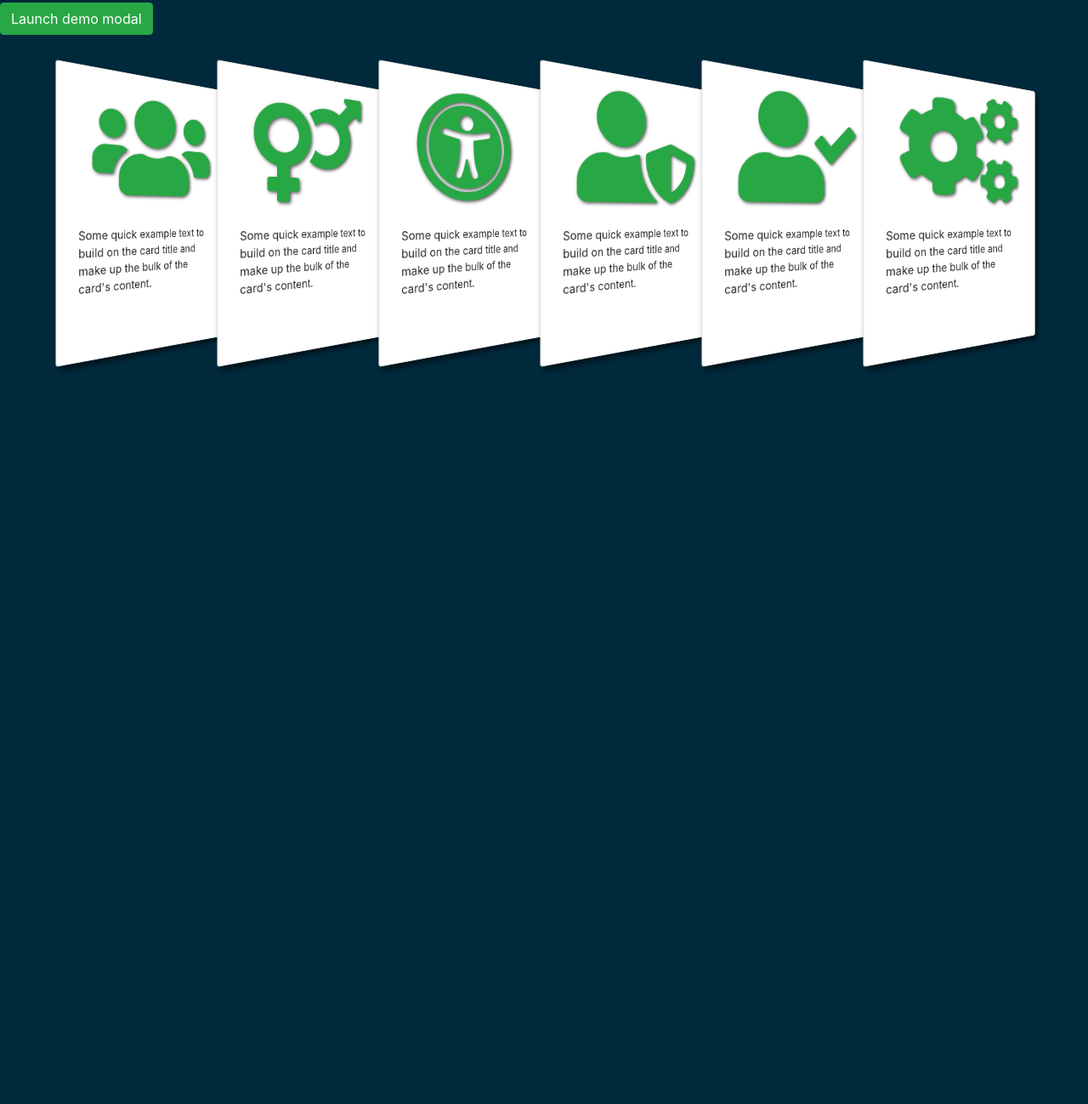
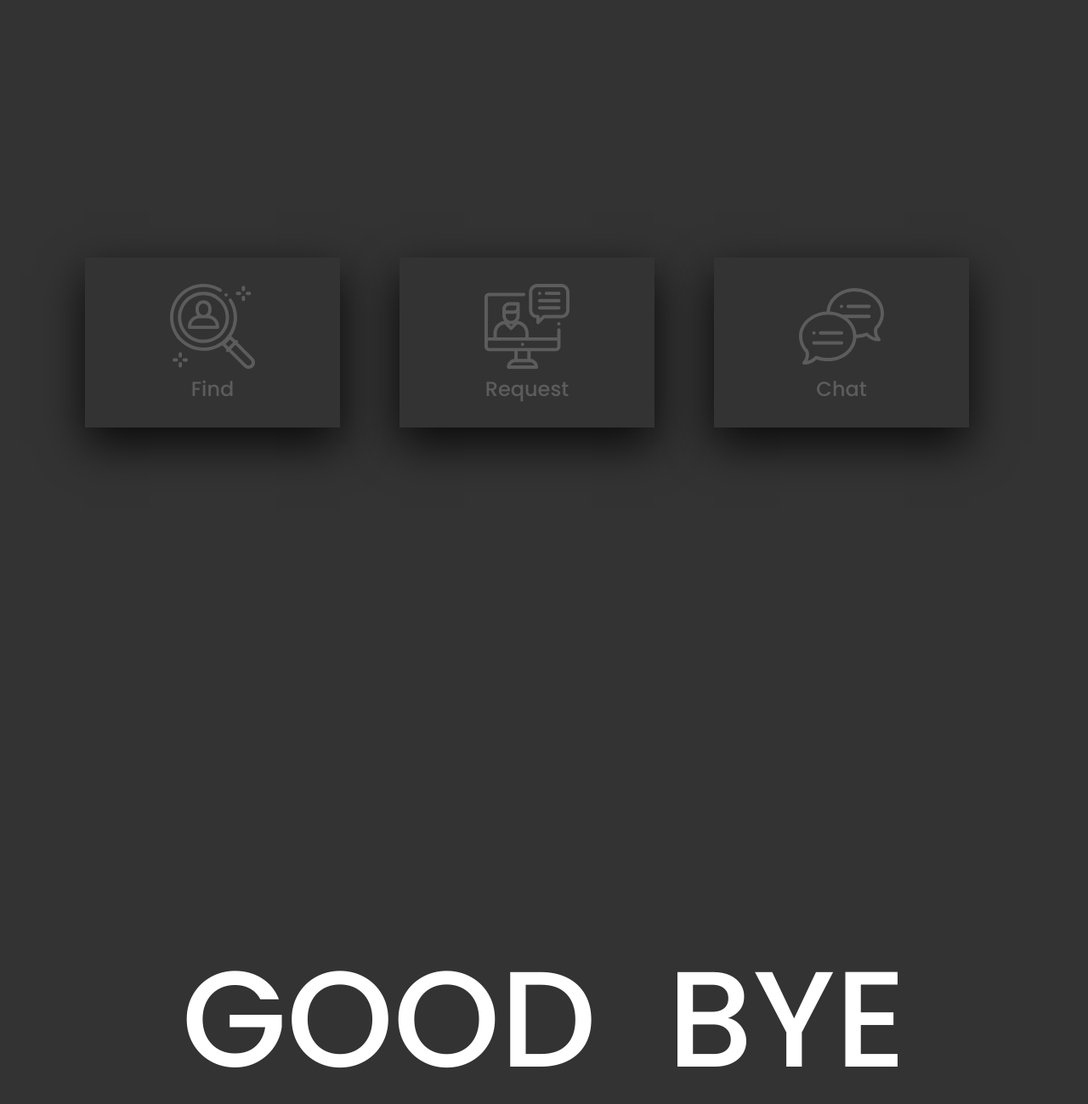
Before and after one commit to sarthakg043/Birthday-Twin, a plain HTML site: page index.html in a window 1280 px wide. Shown: the part 829-2128 px from the top of the page at 85% size. Before the commit the page ends 1290 px from the top, so only its background shows below. Drawn offline with nearby package versions, Linux system fonts and the light colour scheme.

Commit message:
Modified for School Practical

```diff
--- /dev/null
+++ b/Styles/card_hover_styles.css
@@ -0,0 +1,92 @@
+section{
+	margin: 0;
+	padding: 0;
+	min-height: 100vh;
+	background: #333;
+	display: flex;
+	justify-content: center;
+	align-items: center;
+	font-family: consolas;
+}
+
+section .container{
+	width: 100%;
+	position: relative;
+	display: flex;
+	justify-content: space-between;
+}
+
+section .container .creddle{
+	margin: 0 auto;
+	width: auto;
+}
+
+section .container .creddle .face{
+	width: 300px;
+	height: 200px;
+	transition: 0.5s;
+}
+
+section .container .creddle .face.face1{
+	position: relative;
+	background: #333;
+	display: flex;
+	justify-content: center;
+	align-items: center;
+	z-index: 1;
+	transform: translateY(100px);
+}
+section .container .creddle:hover .face.face1{
+	background: #ff0057;
+	transform: translateY(0);
+}
+section .container .creddle .face.face1 .content{
+	opacity: 0.2;
+	transition: 0.5s;
+}
+section .container .creddle:hover .face.face1 .content{
+	opacity: 1;
+}
+section .container .creddle .face.face1 .content img{
+	max-width: 100px;
+}
+section .container .creddle .face.face1 .content h3{
+	margin: 10px 0 0;
+	padding: 0;
+	color: #fff;
+	text-align: center;
+	font-size: 1.5em;
+}
+
+section .container .creddle .face.face2{
+	position: relative;
+	background: #fff;
+	justify-content: center;
+	align-items: center;
+	padding: 20px;
+	box-sizing: border-box;
+	box-shadow: 0 20px 50px rgba(0,0,0,0.8);
+	transform: translateY(-100px);
+}
+section .container .creddle:hover .face.face2{
+	transform: translateY(0);
+}
+
+section .container .creddle .face.face2 p{
+	margin: 0;
+	padding: 0;
+}
+section .container .creddle .face.face2 a{
+	margin: 15px 0 0;
+	display: inline-block;
+	text-decoration: none;
+	font-weight: 900;
+	color: #333;
+	padding: 5px;
+	border: 1px solid #333;
+	transition: 0.3s;
+}
+section .container .creddle .face.face2 a:hover{
+	background-color: #333;
+	color: #fff;
+}
--- /dev/null
+++ b/Styles/ghost.css
@@ -0,0 +1,65 @@
+@import url('https://fonts.googleapis.com/css?family=Poppins:400,500,600,700,800,900&display=swap');
+*{
+	margin: 0;
+	padding: 0;
+	box-sizing: border-box;
+	font-family: "Poppins", sans-serif;
+}
+
+.ghost{
+	position: relative;
+	width: 100%;
+	height: 100vh;
+	background-color: #333;
+	display: flex;
+	justify-content: center;
+	align-items: center;
+	overflow: hidden;
+}
+.ghost h2{
+	font-size: 10em;
+	color: #fff;
+	text-transform: uppercase;
+	text-align: center;
+	display: flex;
+}
+@media(max-width: 1200px){
+	.ghost h2{
+		font-size: 5em;
+		color: #fff;
+		text-transform: uppercase;
+		text-align: center;
+		display: flex;
+	}
+}
+
+.ghost h2 span{
+	transition: 1.5s;
+}
+.ghost h2:hover span{
+	filter: blur(20px);
+	opacity: 0;
+	transform: scale(2);
+}
+
+.ghost h2 span:nth-child(10n+1){
+	transition-delay: 0s;
+}
+.ghost h2 span:nth-child(10n+2){
+	transition-delay: 0.1s;
+}
+.ghost h2 span:nth-child(10n+3){
+	transition-delay: 0.2s;
+}
+.ghost h2 span:nth-child(10n+4){
+	transition-delay: 0.3s;
+}
+.ghost h2 span:nth-child(10n+5){
+	transition-delay: 0.4s;
+}
+.ghost h2 span:nth-child(10n+6){
+	transition-delay: 0.5s;
+}
+.ghost h2 span:nth-child(10n+7){
+	transition-delay: 0.6s;
+}
--- a/sign_in.css
+++ b/Styles/sign_in.css
@@ -62,6 +62,7 @@ body{
 	margin-top: 30px;
 	color: #000;
 	font-weight: bold;
+	max-width: 200px;
 }
 
 .forget:nth-of-type(2){
--- a/style.css
+++ b/Styles/style.css
@@ -6,7 +6,7 @@ html{
     width: 100%;
 }
 body{
-    background: #00293c;
+    background: #333;
     width: 100%;
 }
 
@@ -141,11 +141,6 @@ button:focus{
     box-shadow: none;
 }
 
-.container{
-    margin: 0;
-    padding: 0;
-}
-
 #content{
     margin: 10px auto;
     justify-content: center;
@@ -154,24 +149,3 @@ button:focus{
 #content div{
     margin: auto;
 }
-
-.card{
-    height: 25em;
-    margin: 10% auto;
-    padding: 10px;
-    box-shadow: 5px 5px 10px #000a;
-    transform-style: preserve-3d;
-    transform: translate(-10%, 0) perspective(500px) rotateY(30deg) scale(.8,.8);
-    transition: 2s;
-}
-.card:hover{
-    transform: translate(-15%, -20%) perspective(500px) rotateY(0deg) scale(1.2,1.2);
-    box-shadow: 10px 10px 20px #0009;
-    z-index: 1;
-}
-
-.card i{
-    font-size: 10em;
-    margin: 5% 15%;
-    text-shadow: 2px 2px 5px #000a;
-}
--- a/index.html
+++ b/index.html
@@ -15,8 +15,9 @@
 		<script src="https://code.jquery.com/jquery-3.3.1.slim.min.js" integrity="sha384-q8i/X+965DzO0rT7abK41JStQIAqVgRVzpbzo5smXKp4YfRvH+8abtTE1Pi6jizo" crossorigin="anonymous"></script>
 
 		<!-- Custom Stylesheet -->
-		<link rel="stylesheet" type="text/css" href="style.css">
-
+		<link rel="stylesheet" type="text/css" href="Styles/style.css">
+		<link rel="stylesheet" type="text/css" href="Styles/card_hover_styles.css">
+		<link rel="stylesheet" type="text/css" href="Styles/ghost.css">
 
 		<title>Birthday Twin</title>
 	</head>
@@ -48,10 +49,10 @@
 						</div>
 					</li>
 					<li class="nav-item nav-link">Sign
-						<a href="sign_in.html" target="_blank" class="nav-link d-inline">
+						<a href="sign_in.html" class="nav-link d-inline">
 							<i class="fas fa-user" title="Sign in"></i>
 						</a>/
-						<a href="sign_up.html" target="_blank" class="nav-link d-inline">
+						<a href="sign_up.html" class="nav-link d-inline">
 							<i class="fas fa-user-plus" title="Sign up"></i>
 						</a>
 					</li>
@@ -69,98 +70,78 @@
 				<h1 class="display-4">Find Your Birthday Twin</h1>
 				<p class="lead">The Only Birthday Buddy Finding App.</p>
 				<hr class="my-4">
-				<a href="#modal" class="btn btn-lg" role="button">Get Started</a>
+				<a href="#about" class="btn btn-lg" role="button">Get Started</a>
 			</div>
 		</div>
 
-		<div class="container">
+		<!-- About -->
+		<a name="about"></a>
+		<section>
+			<div class="container row align-items-center">
 
-			<a name="modal"></a>
-
-
-
-			<!-- Button trigger modal -->
-			<button type="button" class="btn btn-success" data-toggle="modal" data-target="#exampleModal">Launch demo modal</button>
-
-			<!-- Modal -->
-			<div class="modal fade" id="exampleModal" tabindex="-1" role="dialog" aria-labelledby="exampleModalLabel" aria-hidden="true">
-				<div class="modal-dialog" role="document">
-					<div class="modal-content">
-						<div class="modal-header">
-							<h5 class="modal-title" id="exampleModalLabel">Modal title</h5>
-							<button type="button" class="close" data-dismiss="modal" aria-label="Close">
-								<span aria-hidden="true">&times;</span>
-							</button>
-						</div>
-
-						<div class="modal-body">...</div>
-
-						<div class="modal-footer">
-							<button type="button" class="btn btn-secondary" data-dismiss="modal">Close</button>
-							<button type="button" class="btn btn-primary">Save changes</button>
+				<!-- Card 1 -->
+				<div class="creddle col-lg-4 col-sm-12">
+					<div class="face face1">
+						<div class="content">
+							<img src="sketches/find-my-friend.svg">
+							<h3>Find</h3>
 						</div>
 					</div>
-				</div>
-			</div>
-
-			<!-- About -->
-			<div id="content" class="row align-items-center">
-				<div class="col-6 col-md-1">
-					<div class="card" style="width: 18rem;">
-						<i class="fas fa-users text-success card-img-top"></i>
-						<div class="card-body">
-							<p class="card-text">Some quick example text to build on the card title and make up the bulk of the card's content.</p>
+					<div class="face face2">
+						<div class="content">
+							<p>Lorem ipsum dolor sit amet, consectetur adipisicing elit, sed do eiusmod
+							tempor incididunt ut labore et dolore magna aliqua.</p>
+							<a href="#">Read More</a>
 						</div>
 					</div>
 				</div>
 
-				<div class="col-6 col-md-1">
-					<div class="card" style="width: 18rem;">
-						<i class="fas fa-venus-mars text-success card-img-top"></i>
-						<div class="card-body">
-							<p class="card-text">Some quick example text to build on the card title and make up the bulk of the card's content.</p>
+				<!-- Card 2 -->
+				<div class="creddle col-lg-4 col-sm-12">
+					<div class="face face1">
+						<div class="content">
+							<img src="sketches/request.svg">
+							<h3>Request</h3>
+						</div>
+					</div>
+					<div class="face face2">
+						<div class="content">
+							<p>Lorem ipsum dolor sit amet, consectetur adipisicing elit, sed do eiusmod
+							tempor incididunt ut labore et dolore magna aliqua.</p>
+							<a href="#">Read More</a>
 						</div>
 					</div>
 				</div>
 
-				<div class="col-6 col-md-1">
-					<div class="card" style="width: 18rem;">
-						<i class="fas fa-universal-access text-success card-img-top"></i>
-						<div class="card-body">
-							<p class="card-text">Some quick example text to build on the card title and make up the bulk of the card's content.</p>
+				<!-- Card 3 -->
+				<div class="creddle col-lg-4 col-sm-12">
+					<div class="face face1">
+						<div class="content">
+							<img src="sketches/speech-bubble.svg">
+							<h3>Chat</h3>
 						</div>
 					</div>
-				</div>
-
-				<div class="col-6 col-md-1">
-					<div class="card" style="width: 18rem;">
-						<i class="fas fa-user-shield text-success card-img-top"></i>
-						<div class="card-body">
-							<p class="card-text">Some quick example text to build on the card title and make up the bulk of the card's content.</p>
-						</div>
-					</div>
-				</div>
-
-				<div class="col-6 col-md-1">
-					<div class="card" style="width: 18rem;">
-						<i class="fas fa-user-check text-success card-img-top rounded"></i>
-						<div class="card-body">
-							<p class="card-text">Some quick example text to build on the card title and make up the bulk of the card's content.</p>
-						</div>
-					</div>
-				</div>
-
-				<div class="col-6 col-md-1">
-					<div class="card" style="width: 18rem;">
-						<i class="fas fa-cogs text-success card-img-top rounded"></i>
-						<div class="card-body">
-							<p class="card-text">Some quick example text to build on the card title and make up the bulk of the card's content.</p>
+					<div class="face face2">
+						<div class="content">
+							<p>Lorem ipsum dolor sit amet, consectetur adipisicing elit, sed do eiusmod
+							tempor incididunt ut labore et dolore magna aliqua.</p>
+							<a href="#">Read More</a>
 						</div>
 					</div>
 				</div>
 
 			</div>
-
+		</section>
+		<div class="ghost">
+			<h2>
+				<span>G</span>
+				<span>o</span>
+				<span>o</span>
+				<span>d&nbsp&nbsp</span>
+				<span>B</span>
+				<span>y</span>
+				<span>e</span>
+			</h2>
 		</div>
 
 		<!-- Optional JavaScript -->
```
Also changed, not shown: sign_in.html (+3 -2 lines), sign_up.html (+2 -34 lines), Styles/imgs/Jumbotron.jpg (renamed from imgs/Jumbotron.jpg), Styles/imgs/channel.svg (renamed from imgs/channel.svg), sketches/find-my-friend.svg (added), sketches/request.svg (added), sketches/speech-bubble.svg (added).
